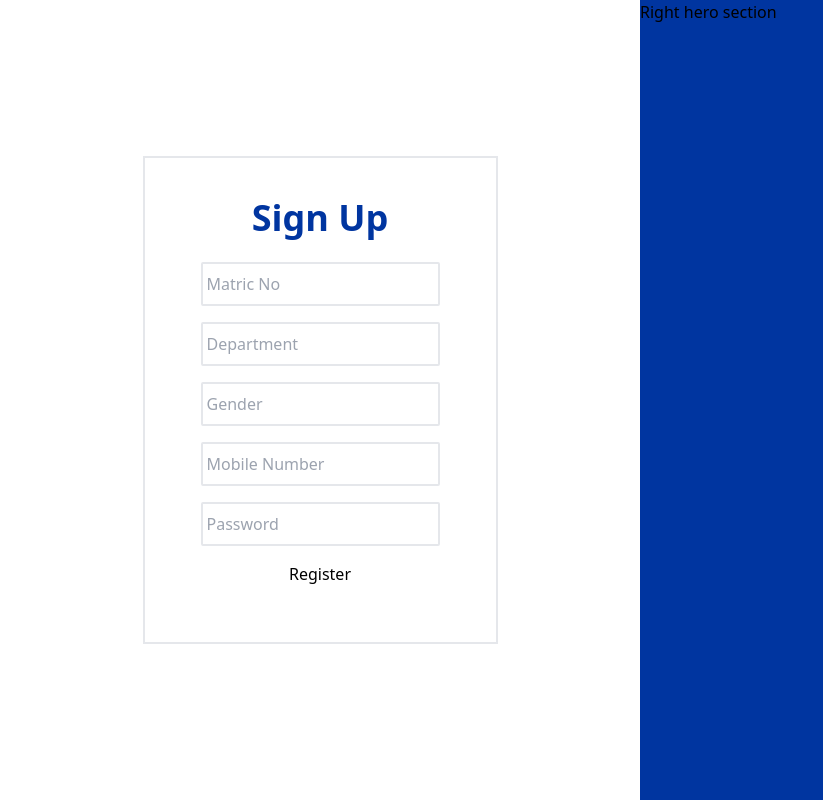
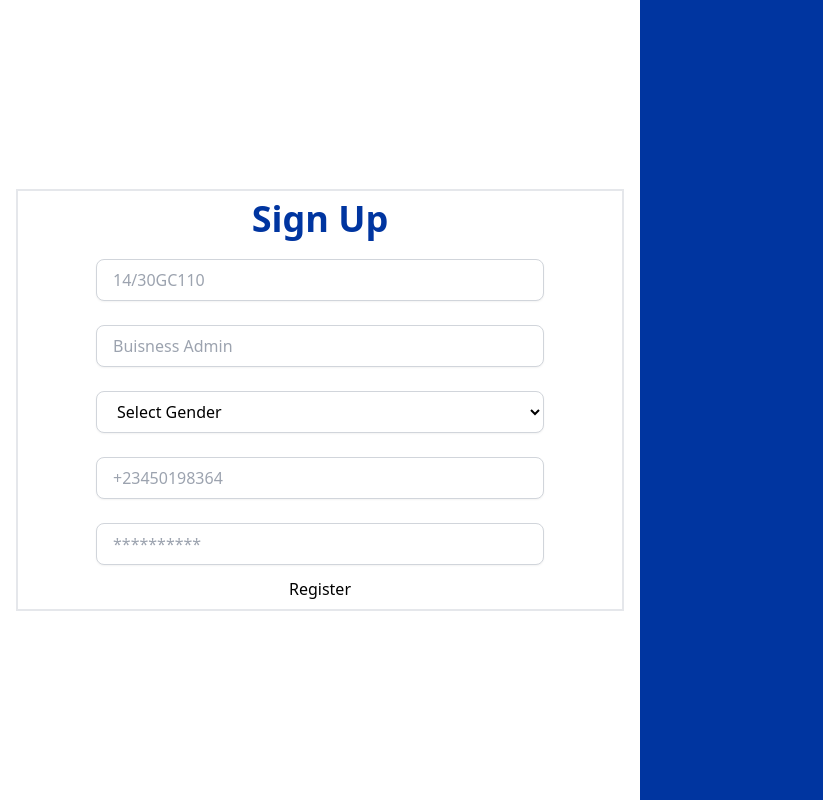
Before and after one commit to hawyy/ful_shuttle, a React (Vite) app: page /register-client in a window 1280 px wide. Shown: the whole page, without its empty margins (0-823 px from the left). Built offline with nearby package versions, Linux system fonts and the light colour scheme.

Commit message:
added stuffs

```diff
--- a/package.json
+++ b/package.json
@@ -13,10 +13,14 @@
     "@hookform/resolvers": "^3.4.0",
     "autoprefixer": "^10.4.19",
     "install": "^0.13.0",
+    "localforage": "^1.10.0",
+    "match-sorter": "^6.3.4",
     "postcss-cli": "^11.0.0",
     "react": "^18.2.0",
     "react-dom": "^18.2.0",
     "react-hook-form": "^7.51.4",
+    "react-router-dom": "^6.23.1",
+    "sort-by": "^1.2.0",
     "yup": "^1.4.0"
   },
   "devDependencies": {
--- /dev/null
+++ b/src/components/Input/CustomDropdown.tsx
@@ -0,0 +1,51 @@
+import React, {useState} from 'react'
+import {UseFormRegister} from 'react-hook-form'
+
+interface Option {
+  value: string
+  label: string
+}
+interface DropdownProps {
+  options: Option[]
+  placeholder?: string
+  name: string
+  register: UseFormRegister<any>
+}
+
+const CustomDropdown = ({
+  options,
+  placeholder,
+  name,
+  register
+}: DropdownProps) => {
+  const [selectedOption, setSelectedOption] = useState<string>('')
+  const handleChange = (e: React.ChangeEvent<HTMLSelectElement>) => {
+    setSelectedOption(e.target.value)
+  }
+
+  return (
+    <select
+      {...register(name)}
+      className='flex flex-col w-full max-w-md mx-auto my-3
+          px-4 py-2 border
+         border-gray-300 rounded-lg shadow-sm focus:outline-none
+         focus:ring-2 focus:ring-main-blue focus:border-transparent bg-white
+      '
+      value={selectedOption}
+      onChange={handleChange}
+    >
+      {placeholder && (
+        <option value='' className='text-gray-700 text-sm font-bold mb-2'>
+          {placeholder}
+        </option>
+      )}
+      {options.map((option) => (
+        <option key={option.value} value={option.value}>
+          {option.label}
+        </option>
+      ))}
+    </select>
+  )
+}
+
+export default CustomDropdown
--- /dev/null
+++ b/src/components/Input/CustomInputField.tsx
@@ -0,0 +1,41 @@
+import {UseFormRegister} from 'react-hook-form'
+
+interface InputProps {
+  label?: string
+  placeholder?: string
+  register: UseFormRegister<any>
+  name: string
+  type?: string
+}
+
+const CustomInput = ({
+  label,
+  placeholder,
+  name,
+  register,
+  type
+}: InputProps) => {
+  return (
+    <div className='flex flex-col w-full max-w-md mx-auto my-3'>
+      {label && (
+        <label
+          className='text-gray-700 text-sm font-bold mb-2'
+          htmlFor='input-field'
+        >
+          {label}
+        </label>
+      )}
+      <input
+        id='input-field'
+        type={`${type == null ? 'text' : type}`}
+        className='px-4 py-2 border
+         border-gray-300 rounded-lg shadow-sm focus:outline-none
+         focus:ring-2 focus:ring-main-blue focus:border-transparent'
+        placeholder={placeholder}
+        {...register(name)}
+      />
+    </div>
+  )
+}
+
+export default CustomInput
--- a/src/main.tsx
+++ b/src/main.tsx
@@ -1,13 +1,11 @@
-import React from "react";
-import ReactDOM from "react-dom/client";
-import "./index.css";
-import RegisterPassanger from "./pages/register/RegisterPassanger.tsx";
-import RegisterDriver from "./pages/register/RegisterDriver.tsx";
+import React from 'react'
+import ReactDOM from 'react-dom/client'
+import './index.css'
+import router from './routes/routes'
+import {RouterProvider} from 'react-router-dom'
 
-ReactDOM.createRoot(document.getElementById("root")!).render(
+ReactDOM.createRoot(document.getElementById('root')!).render(
   <React.StrictMode>
-    {/* <App /> */}
-    <RegisterPassanger />
-    {/* <RegisterDriver /> */}
+    <RouterProvider router={router} />
   </React.StrictMode>
-);
+)
--- /dev/null
+++ b/src/pages/landingpage/LandingPage.tsx
@@ -0,0 +1,6 @@
+// eslint-disable-next-line no-empty-pattern
+const LandingPage = () => {
+  return <div>LandingPage</div>
+}
+
+export default LandingPage
--- a/src/pages/register/RegisterPassanger.tsx
+++ b/src/pages/register/RegisterPassanger.tsx
@@ -1,101 +1,116 @@
-import { useForm, SubmitHandler } from "react-hook-form";
-import { yupResolver } from "@hookform/resolvers/yup";
-import * as yup from "yup";
+import {useForm, SubmitHandler} from 'react-hook-form'
+import {yupResolver} from '@hookform/resolvers/yup'
+import * as yup from 'yup'
+import CustomInput from '../../components/Input/CustomInputField'
+import CustomSelect from '../../components/Input/CustomDropdown'
+import CustomDropdown from '../../components/Input/CustomDropdown'
 
 interface IFormInput {
-  matricNo: string;
-  department: string;
-  gender: string;
-  password: string;
-  mobileNumber: string;
+  matricNo: string
+  department: string
+  gender: string
+  password: string
+  mobileNumber: string
 }
 
 // Define the validation schema
 const schema = yup.object().shape({
-  matricNo: yup.string().required("Matric is required"),
-  department: yup.string().required("Email is required"),
+  matricNo: yup.string().required('Matric is required'),
+  department: yup.string().required('Email is required'),
   password: yup
     .string()
-    .min(6, "Password must be at least 6 characters long")
-    .required("Password is required"),
-  gender: yup.string().required("Matric is required"),
-  mobileNumber: yup.string().required("Matric is required"),
-});
+    .min(6, 'Password must be at least 6 characters long')
+    .required('Password is required'),
+  gender: yup.string().required('Matric is required'),
+  mobileNumber: yup.string().required('Matric is required')
+})
 
 const RegisterPassanger = () => {
   const {
     register,
     handleSubmit,
-    formState: { errors },
+    formState: {errors}
   } = useForm<IFormInput>({
-    resolver: yupResolver(schema),
-  });
+    resolver: yupResolver(schema)
+  })
+
+  const genderOptions = [
+    {value: 'male', label: 'Male'},
+    {value: 'female', label: 'Female'},
+    {value: 'other', label: 'Other'}
+  ]
 
   const onSubmit: SubmitHandler<IFormInput> = (data) => {
-    console.log(data);
-  };
+    console.log(data)
+  }
   return (
-    <div className="min-h-screen flex flex-row justify-between">
+    <div className='min-h-screen flex flex-row justify-between'>
       <section
-        className="form-section flex-1 flex flex-col
-        justify-center items-center min-h-[100%]"
+        className='form-section
+        flex-1 flex flex-col justify-center items-center min-h-[100%] bg-main-blue
+        tablet:bg-white
+        '
       >
-        <div className="form-container border-2 p-10 min-w-[40%]">
-          <p className="text-4xl font-bold mb-2 text-main-blue text-center">
+        <div
+          className='form-container
+            border-2 p-2 min-w-[95%] bg-white'
+        >
+          <p className='text-4xl font-bold mb-2 text-main-blue text-center'>
             Sign Up
           </p>
           <form
-            action=""
-            className="flex flex-col p-4"
+            action=''
+            className='flex flex-col'
             onSubmit={handleSubmit(onSubmit)}
           >
-            <div className="mb-4 border-2 rounded-sm">
-              <input
-                className="pl-1 py-2 w-full"
-                {...register("matricNo")}
-                placeholder="Matric No"
-              />
-            </div>
-            <div className="mb-4 border-2 rounded-sm">
-              <input
-                className="pl-1 py-2 w-full"
-                {...register("department")}
-                placeholder="Department"
-              />
-            </div>
-            <div className="mb-4 border-2 rounded-sm">
-              <input
-                className="pl-1 py-2 w-full"
-                {...register("gender")}
-                placeholder="Gender"
-              />
-            </div>
-            <div className="mb-4 border-2 rounded-sm">
-              <input
-                className="pl-1 py-2 w-full"
-                {...register("mobileNumber")}
-                placeholder="Mobile Number"
-              />
-            </div>
-            <div className="mb-4 border-2 rounded-sm">
-              <input
-                className="pl-1 py-2 w-full"
-                {...register("password")}
-                placeholder="Password"
-                type="password"
-              />
-            </div>
+            <CustomInput
+              // label='Matric No'
+              placeholder='14/30GC110'
+              name='matricNo'
+              register={register}
+            />
+            <CustomInput
+              // label='Department'
+              placeholder='Buisness Admin'
+              name='department'
+              register={register}
+            />
 
-            <button type="submit">Register</button>
+            <CustomDropdown
+              options={genderOptions}
+              placeholder='Select Gender'
+              name='gender'
+              register={register}
+            />
+
+            <CustomInput
+              // label='Mobile Number'
+              placeholder='+23450198364'
+              name='mobileNumber'
+              register={register}
+            />
+
+            <CustomInput
+              // label='Password'
+              placeholder='**********'
+              name='password'
+              type='password'
+              register={register}
+            />
+
+            <button type='submit'>Register</button>
           </form>
         </div>
       </section>
 
-      <section className="image-section bg-main-blue flex-1">
-        <h1>Right hero section</h1>
-      </section>
+      <section
+        className='image-section
+        bg-main-blue flex-1 hidden
+        tablet:flex
+       '
+      ></section>
     </div>
-  );
-};
+  )
+}
 
-export default RegisterPassanger;
+export default RegisterPassanger
--- /dev/null
+++ b/src/pages/register/styles.ts
@@ -0,0 +1,5 @@
+const screenStyles = {
+
+}
+
+export {screenStyles}
--- /dev/null
+++ b/src/routes/routes.tsx
@@ -0,0 +1,20 @@
+import {createBrowserRouter, Link} from 'react-router-dom'
+import RegisterPassanger from '../pages/register/RegisterPassanger'
+import RegisterDriver from '../pages/register/RegisterDriver'
+import LandingPage from '../pages/landingpage/LandingPage'
+
+const router = createBrowserRouter([
+  {
+    path: '/',
+    element: <LandingPage />
+  },
+  {
+    path: 'register-client',
+    element: <RegisterPassanger />
+  },
+  {
+    path: 'register-driver',
+    element: <RegisterDriver />
+  }
+])
+export default router
--- a/tailwind.config.js
+++ b/tailwind.config.js
@@ -1,8 +1,16 @@
 /** @type {import('tailwindcss').Config} */
+// eslint-disable-next-line no-undef
 module.exports = {
   content: ["./index.html", "./src/**/*.{js,ts,jsx,tsx}"],
   theme: {
     extend: {
+      screens: {
+        "small": '640px',
+        'tablet': '768px',
+        'laptop': '1024px',
+        'desktop': '1280px',
+        'wide-screen': '1536px'
+      },
       colors: {
         "main-blue": "#0035A0",
         "border-c": "#EDF2F7",
```
Also changed, not shown: src/components/index.ts (added), 1 other file (tests, documents, lock files or other folders).
